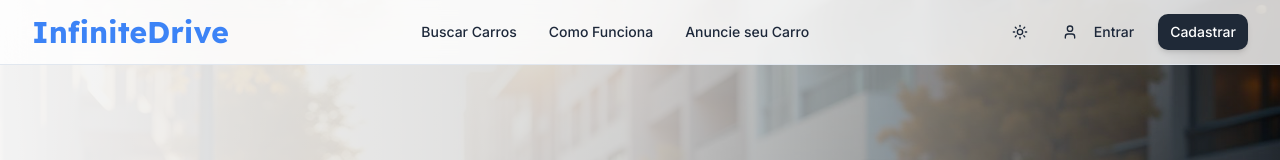
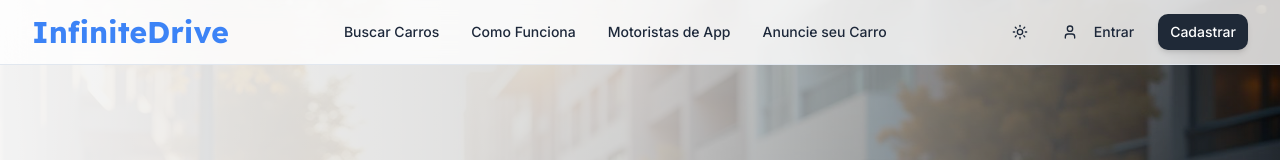
Before and after one commit to rafaelsimoesdf-afk/zest-zone-project, a React (Vite) app: page / in a window 1280 px wide. Shown: the top 160 px of the page. Built offline with nearby package versions, Linux system fonts and the light colour scheme; no server answers; the database is empty; the HTML template or start-up script is replaced by a standard one.

Commit message:
Preceding changes

```diff
--- a/src/components/Navbar.tsx
+++ b/src/components/Navbar.tsx
@@ -52,6 +52,12 @@ const Navbar = () => {
               className="text-sm font-medium text-foreground hover:text-primary transition-fast"
             >
               Como Funciona
+            </Link>
+            <Link
+              to="/app-driver-rentals"
+              className="text-sm font-medium text-foreground hover:text-primary transition-fast"
+            >
+              Motoristas de App
             </Link>
             <Link
               to="/become-owner"
```
